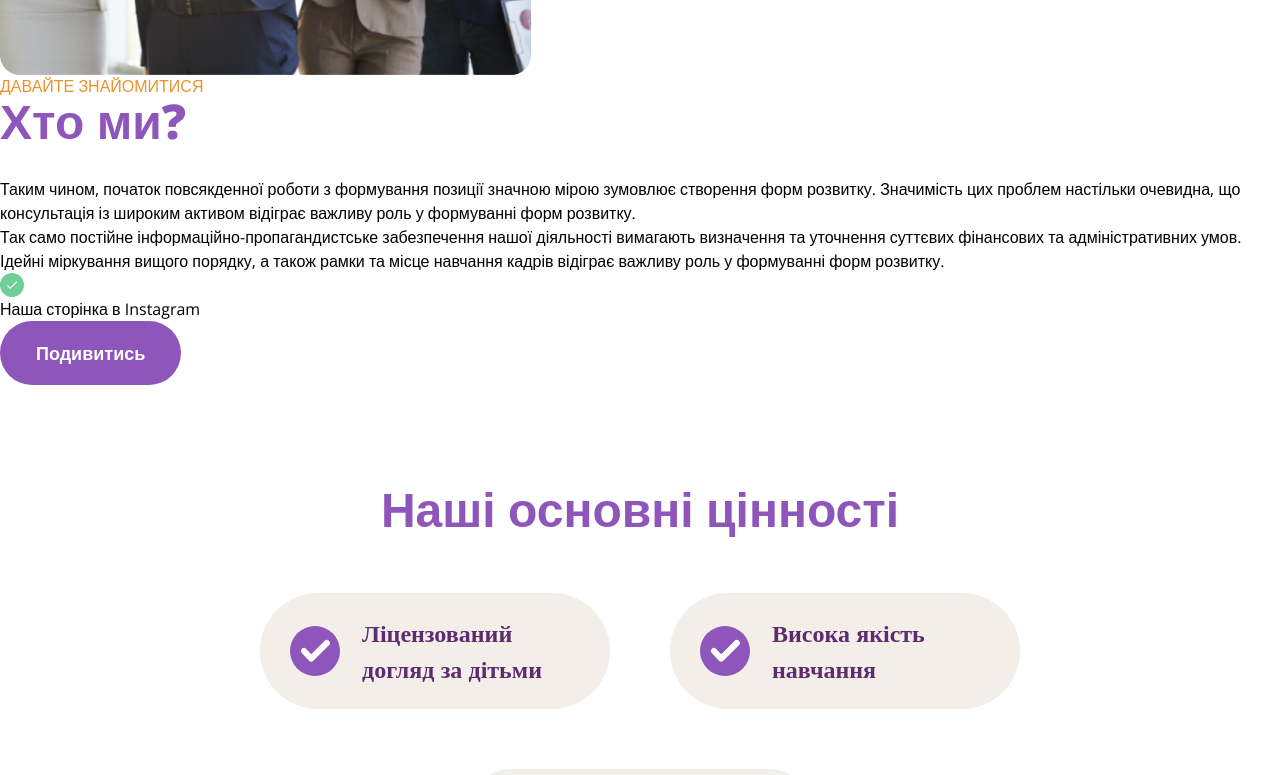
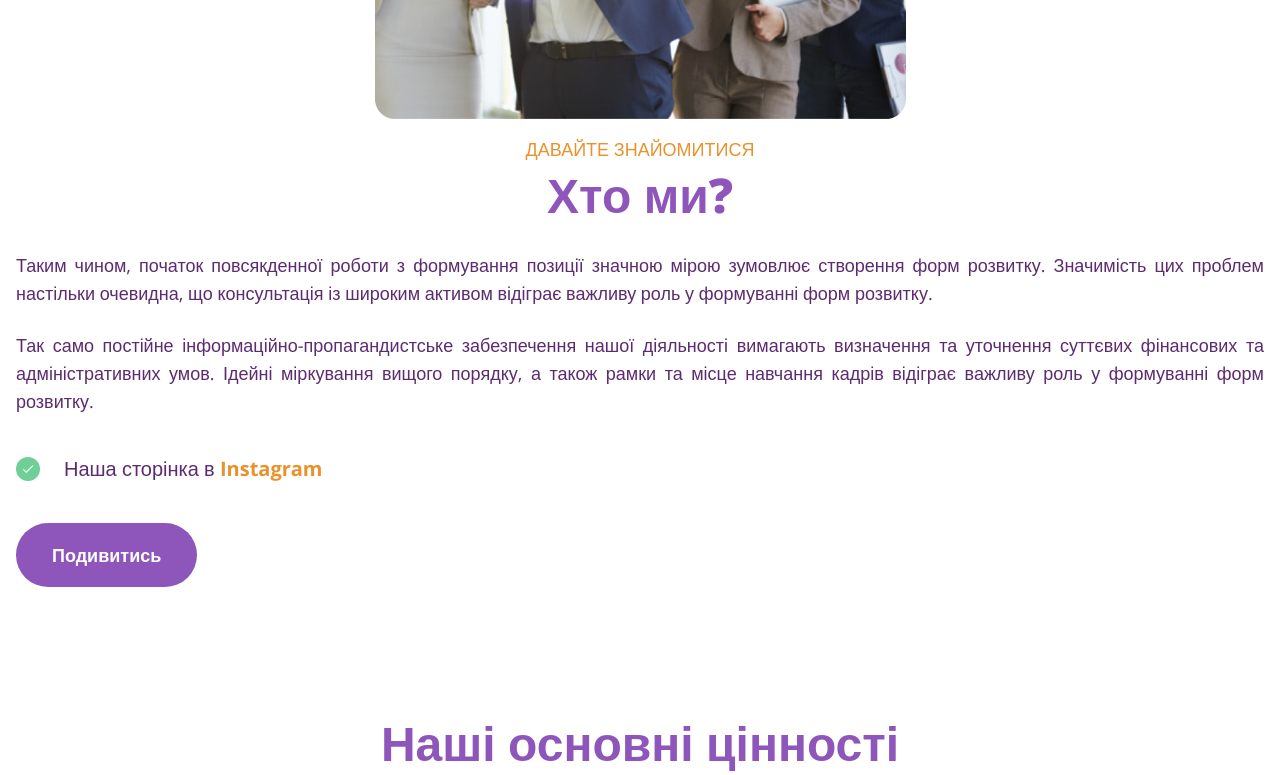
Before and after one commit to bink-git/lemon-kids-tailwind, a React (Vite) app: page / in a window 1280 px wide. Shown: the part 1280-2055 px from the top of the page. Built offline with nearby package versions, Linux system fonts and the light colour scheme.

Commit message:
add styles to about

```diff
--- a/src/App.jsx
+++ b/src/App.jsx
@@ -1,16 +1,18 @@
-import Hero from './components/Hero';
-import About from './components/About';
-import Reviews from './components/Reviews';
-import Faq from './components/Faq';
-import Footer from './components/Footer';
-import ContactForm from './components/ContactForm/ContactForm';
-import styled from 'styled-components';
+import Hero from "./components/Hero";
+import About from "./components/About";
+import Reviews from "./components/Reviews";
+import Faq from "./components/Faq";
+import Footer from "./components/Footer";
+import ContactForm from "./components/ContactForm/ContactForm";
+import styled from "styled-components";
+import Advanteges from "./components/Advanteges";
 
 function App() {
   return (
     <Wrapper>
       <Hero />
       <About />
+      <Advanteges />
       <Reviews />
       <Faq />
       <ContactForm />
--- a/src/components/About.jsx
+++ b/src/components/About.jsx
@@ -1,7 +1,5 @@
 import React from "react";
-import Advanteges from "./Advanteges";
 import team from "../assets/team.png";
-import styled from "styled-components";
 import smallCheck from "../assets/check-small.svg";
 import ButtonPrimary from "./ButtonPrimary";
 import Title from "./Title";
@@ -9,124 +7,54 @@ import Subtitle from "./Subtitle";
 
 const About = () => {
   return (
-    <>
-      <div className="container-2xl mx-auto w-full max-w-screen-2xl" id="about">
-        <div className="light-bg"></div>
-        <div className="about container">
-          <div className="about-img">
+    <div
+      className="container-2xl relative mx-auto w-full max-w-screen-2xl px-4 pb-8"
+      id="about"
+    >
+      <div className="bg-beige-light absolute left-0 top-0 -z-10 h-[220px] w-full "></div>
+      <div className="about flex flex-col items-center">
+        <div className="about-img p-4 pt-10">
           <img src={team} alt="team photo" />
         </div>
-          <div className="about-info ">
+        <div className="flex-col items-center">
           <Subtitle>Давайте знайомитися</Subtitle>
           <Title>Хто ми?</Title>
           <div className="descr">
-              <p>
+            <p className="text-justify text-lg text-purple-dark">
               Таким чином, початок повсякденної роботи з формування позиції
               значною мірою зумовлює створення форм розвитку. Значимість цих
               проблем настільки очевидна, що консультація із широким активом
               відіграє важливу роль у формуванні форм розвитку.
             </p>
-              <p>
-                Так само постійне інформаційно-пропагандистське забезпечення
-                нашої діяльності вимагають визначення та уточнення суттєвих
-                фінансових та адміністративних умов. Ідейні міркування вищого
-                порядку, а також рамки та місце навчання кадрів відіграє важливу
-                роль у формуванні форм розвитку.
+            <br />
+            <p className="text-justify text-lg text-purple-dark">
+              Так само постійне інформаційно-пропагандистське забезпечення нашої
+              діяльності вимагають визначення та уточнення суттєвих фінансових
+              та адміністративних умов. Ідейні міркування вищого порядку, а
+              також рамки та місце навчання кадрів відіграє важливу роль у
+              формуванні форм розвитку.
             </p>
           </div>
-            <div className="instagram">
-              <img src={smallCheck} alt="check icon" />
-              <p>
+          <div className="my-10 flex items-center">
+            <img className="mr-6" src={smallCheck} alt="check icon" />
+            <p className="text-xl font-normal text-purple-dark">
               Наша сторінка в{" "}
               <span>
-                  <a href="https://www.instagram.com/" target="_blank">
+                <a
+                  href="https://www.instagram.com/"
+                  className="font-bold text-orange   hover:text-purple"
+                  target="_blank"
+                >
                   Instagram
                 </a>
               </span>
             </p>
           </div>
-            <ButtonPrimary className="btn-about">Подивитись</ButtonPrimary>
+          <ButtonPrimary>Подивитись</ButtonPrimary>
         </div>
       </div>
     </div>
-      <div className="container">
-        <Advanteges />
-      </div>
-    </>
   );
 };
 
-const Wrapper = styled.section`
-  padding: 90px 50px 0px 50px;
-  position: relative;
-  display: flex;
-  gap: 60px;
-
-  .light-bg {
-    background-color: #fdf4eb;
-    height: 217px;
-    width: 100%;
-    position: absolute;
-    top: 0;
-    left: 0;
-    z-index: -1;
-  }
-
-  .about {
-    display: flex;
-    gap: 60px;
-    padding-inline: 50px;
-  }
-
-  .about-info {
-    display: flex;
-    flex-direction: column;
-    justify-content: space-between;
-
-    .descr {
-      margin-bottom: 56px;
-      color: var(--clr-text);
-      font-size: var(--text-lg);
-      font-style: normal;
-      font-weight: 400;
-      line-height: 26px; /* 144.444% */
-      margin-bottom: 20px;
-    }
-  }
-
-  .instagram {
-    display: flex;
-    align-items: center;
-    margin-bottom: 40px;
-
-    img {
-      margin-right: 24px;
-    }
-
-    p {
-      color: var(--clr-text);
-      font-size: var(--text-xl);
-      font-style: normal;
-      font-weight: 400;
-      margin: 0;
-    }
-
-    a {
-      color: var(--clr-primary-2);
-      font-family: Open Sans;
-      font-size: var(--text-xl);
-      font-weight: 700;
-      line-height: 26px;
-      text-decoration: none;
-      &:hover {
-        border-bottom: 1px solid var(--clr-primary-2);
-      }
-    }
-  }
-
-  .btn-about {
-    align-self: self-start;
-  }
-`;
-
 export default About;
--- a/src/components/Header.jsx
+++ b/src/components/Header.jsx
@@ -1,5 +1,4 @@
 import React from "react";
-import styled from "styled-components";
 import logo from "../assets/logo.svg";
 import ButtonPrimary from "./ButtonPrimary";
 
@@ -26,13 +25,13 @@ const Header = () => {
           <img src={logo} alt="main logo" className="w-60" />
         </a>
       </div>
-      <nav className="flex">
+      <nav>
         <ul className="flex justify-between gap-x-4">
           {links.map((link) => (
-            <li className=" text-purple hover:text-orange" key={link.text}>
+            <li className="text-purple hover:text-orange" key={link.text}>
               <a
                 href={link.href}
-                className="font-3xl font-semibold tracking-wide"
+                className="text-lg font-semibold tracking-wide"
               >
                 {link.text}
               </a>
--- a/src/components/Hero.jsx
+++ b/src/components/Hero.jsx
@@ -11,7 +11,7 @@ const Hero = () => {
       <div className="info container-2xl mx-auto flex w-full max-w-screen-2xl items-center gap-20 px-4 pb-8 lg:px-10 2xl:px-12 2xl:pb-24">
         <div className="hero-content lg:flex-1">
           <div className="hero-title mb-11">
-            <h1 className="mb-2 text-center text-6xl font-extrabold text-orange sm:mb-4 lg:text-left 2xl:text-7xl ">
+            <h1 className="mb-4 text-center text-6xl font-extrabold text-orange  lg:text-left 2xl:text-7xl ">
               Мрія чи мета?
             </h1>
             <p className="text-center text-3xl font-extrabold text-purple lg:text-left 2xl:text-5xl">
--- a/src/components/Subtitle.jsx
+++ b/src/components/Subtitle.jsx
@@ -1,16 +1,11 @@
-import React from 'react';
-import styled from 'styled-components';
+import React from "react";
 
 const Subtitle = ({ children }) => {
-  return <SubtitleStyled className="sub-center">{children}</SubtitleStyled>;
+  return (
+    <p className="mb-2 text-center text-lg font-normal uppercase text-orange">
+      {children}
+    </p>
+  );
 };
 
-const SubtitleStyled = styled.p`
-  color: var(--clr-primary-2);
-  font-size: var(--text-lg);
-  font-weight: 400;
-  line-height: normal;
-  text-transform: uppercase;
-`;
-
 export default Subtitle;
--- a/src/components/Title.jsx
+++ b/src/components/Title.jsx
@@ -1,8 +1,10 @@
-import React from 'react';
+import React from "react";
 
 const Title = ({ children }) => {
   return (
-    <h2 className="text-purple font-extrabold mb-8 text-5xl">{children}</h2>
+    <h2 className="mb-8 text-center text-5xl font-extrabold text-purple">
+      {children}
+    </h2>
   );
 };
 
--- a/tailwind.config.js
+++ b/tailwind.config.js
@@ -1,36 +1,37 @@
 /** @type {import('tailwindcss').Config} */
 export default {
-  content: ['./index.html', './src/**/*.{js,ts,jsx,tsx}'],
+  content: ["./index.html", "./src/**/*.{js,ts,jsx,tsx}"],
   theme: {
     colors: {
-      purple: '#8e55bb',
-      'purple-light': '#e4cdf6',
-      'purple-dark': '#5d2b6f',
-      yellow: '#ffd500',
-      orange: '#E9922D',
-      gray: '#eae5ee',
-      white: '#fff',
+      purple: "#8e55bb",
+      "purple-light": "#e4cdf6",
+      "purple-dark": "#5d2b6f",
+      yellow: "#ffd500",
+      orange: "#E9922D",
+      gray: "#eae5ee",
+      "beige-light": "#fdf4eb",
+      white: "#fff",
     },
     screens: {
-      xs: '375px',
-      sm: '640px',
+      xs: "375px",
+      sm: "640px",
       // => @media (min-width: 640px) { ... }
 
-      md: '768px',
+      md: "768px",
       // => @media (min-width: 768px) { ... }
 
-      lg: '1024px',
+      lg: "1024px",
       // => @media (min-width: 1024px) { ... }
 
-      xl: '1280px',
+      xl: "1280px",
       // => @media (min-width: 1280px) { ... }
 
-      '2xl': '1440px',
+      "2xl": "1440px",
       // => @media (min-width: 1536px) { ... }
     },
     extend: {
       backgroundImage: {
-        'hero-bg': "url('./main-bg.jpg')",
+        "hero-bg": "url('./main-bg.jpg')",
       },
     },
   },
```
Lines whose indentation alone changed are shown as unchanged.
